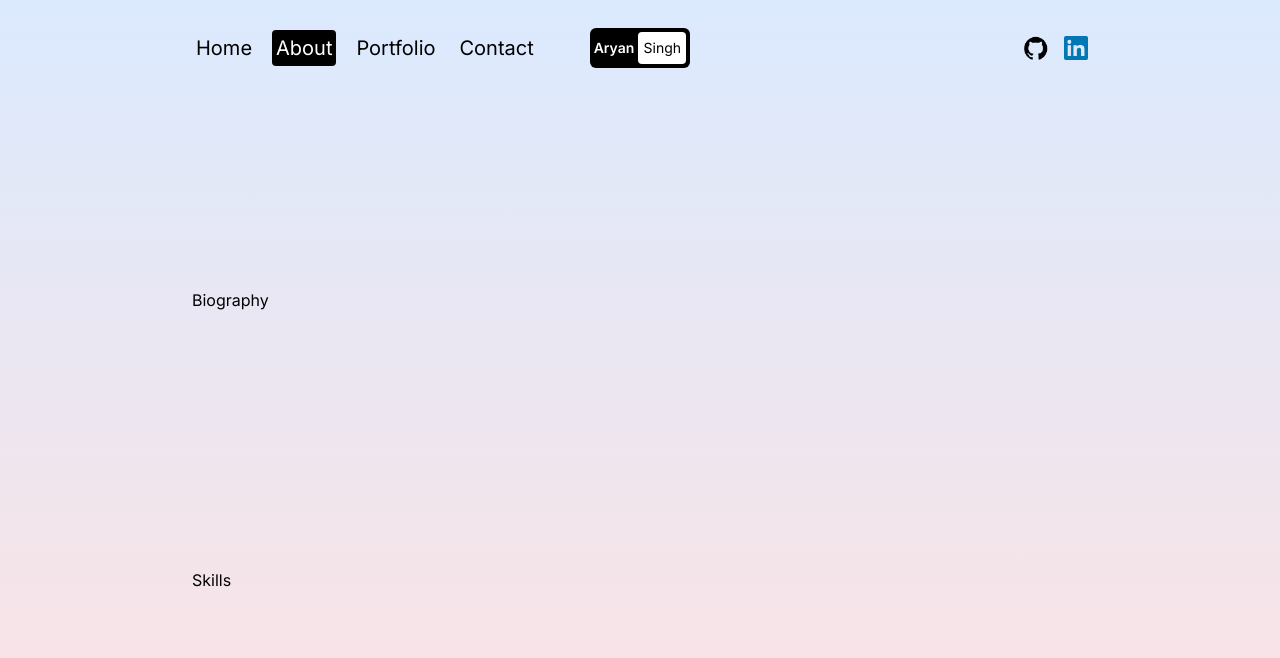
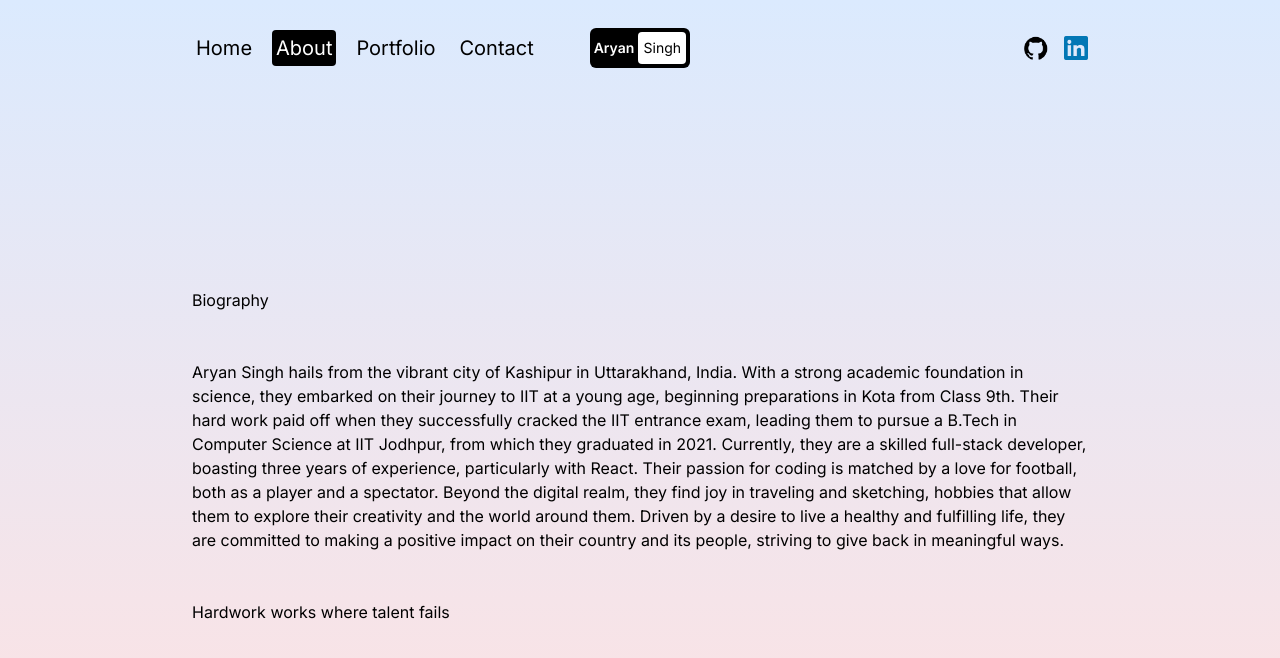
Before and after one commit to singhcoderX/portfolio, a Next.js app: page /about in a window 1280 px wide. Shown: the top 658 px of the page. Built offline with nearby package versions, Linux system fonts and the light colour scheme.

Commit message:
added biography text

```diff
--- a/src/app/about/page.jsx
+++ b/src/app/about/page.jsx
@@ -9,7 +9,27 @@ const AboutPage = () => {
         {/* Text Container  */}
         <div className="p-4 sm:p-8 md:p-12 lg:p-20 xl:p-48 flex flex-col gap-24 md:gap-32 lg:gap-48 xl:gap-64">
           {/* Biography Container  */}
-          <div className="">Biography</div>
+          <div className="flex flex-col gap-12 justify-center">
+            <h1>Biography</h1>
+            <p>
+              Aryan Singh hails from the vibrant city of Kashipur in
+              Uttarakhand, India. With a strong academic foundation in science,
+              they embarked on their journey to IIT at a young age, beginning
+              preparations in Kota from Class 9th. Their hard work paid off when
+              they successfully cracked the IIT entrance exam, leading them to
+              pursue a B.Tech in Computer Science at IIT Jodhpur, from which
+              they graduated in 2021. Currently, they are a skilled full-stack
+              developer, boasting three years of experience, particularly with
+              React. Their passion for coding is matched by a love for football,
+              both as a player and a spectator. Beyond the digital realm, they
+              find joy in traveling and sketching, hobbies that allow them to
+              explore their creativity and the world around them. Driven by a
+              desire to live a healthy and fulfilling life, they are committed
+              to making a positive impact on their country and its people,
+              striving to give back in meaningful ways.
+            </p>
+            <span>Hardwork works where talent fails</span>
+          </div>
           {/* Skills Container  */}
           <div className="">Skills</div>
           {/* Experience Container  */}
```
